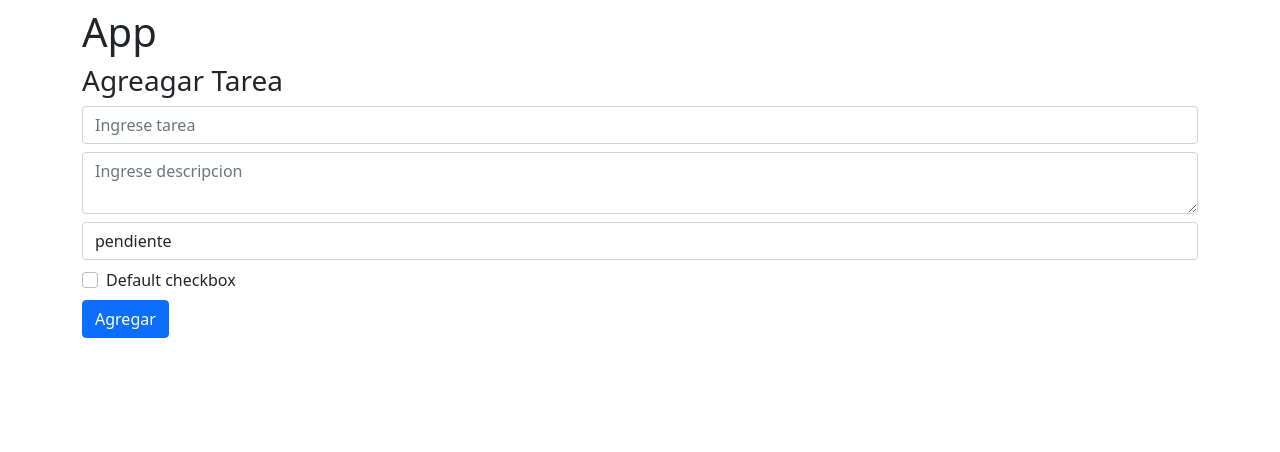
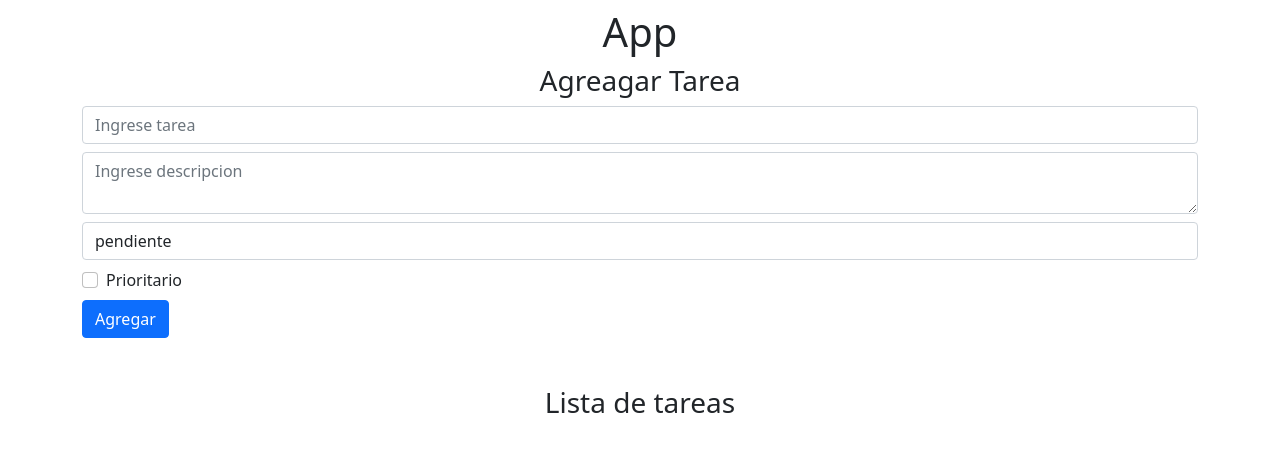
Before and after one commit to luiscarreradev/lista-de-tareas, a React (Create React App) app: page / in a window 1280 px wide. Shown: the top 452 px of the page. Built offline with nearby package versions, Linux system fonts and the light colour scheme.

Commit message:
Agregue todo componente

```diff
--- a/src/App.jsx
+++ b/src/App.jsx
@@ -4,7 +4,7 @@ const App = () => {
 
   return (
     <div className="mt-2 container">
-      <h1>App</h1>
+      <h1 className="text-center">App</h1>
       <TodoList />
     </div>
   );
--- a/src/components/Formulario.jsx
+++ b/src/components/Formulario.jsx
@@ -69,7 +69,7 @@ const Formulario = ({ manejarTareas }) => {
 
   return (
     <>
-      <h3>Agreagar Tarea</h3>
+      <h3 className="text-center">Agreagar Tarea</h3>
       <form onSubmit={handleSubmit}>
         <input
           className="form-control mb-2"
@@ -107,7 +107,7 @@ const Formulario = ({ manejarTareas }) => {
           <label
             className="form-check-label"
             htmlFor="flexCheckDefault">
-            Default checkbox
+            Prioritario
           </label>
         </div>
         <button className="btn btn-primary" type="submit">
--- /dev/null
+++ b/src/components/Todo.jsx
@@ -0,0 +1,24 @@
+import React from 'react'
+
+const Todo = ({ todo,eliminarTarea }) => {
+
+  const { nombre, descripcion, estado, prioridad, id } = todo;
+
+  return (
+    <li className="list-group-item d-flex justify-content-between align-items-start">
+      <div className="ms-2 me-auto">
+        <div className="fw-bold">{nombre} {estado ? '(Finalizado)' : '(Pendiente)'}</div>
+        <p>{descripcion}</p>
+        <div>
+          <button className="btn btn-danger me-2" onClick={() => eliminarTarea(id)}>Eliminar</button>
+          <button className="btn btn-warning">Editar</button>
+        </div>
+      </div>
+      <span className="badge bg-primary rounded-pill">
+        {prioridad ? 'Prioritario' : 'Normal'}
+      </span>
+    </li>
+  );
+}
+
+export default Todo
--- a/src/components/TodoList.jsx
+++ b/src/components/TodoList.jsx
@@ -1,5 +1,6 @@
 import { useState } from "react"
 import Formulario from "./Formulario"
+import Todo from "./Todo"
 
 const TodoList = () => {
 
@@ -10,9 +11,21 @@ const TodoList = () => {
     setTareas((prevState) => [...prevState, tarea])
   }
 
+  const eliminarTarea = id => {
+    setTareas((old) => old.filter(item => item.id !== id))
+  }
+
   return (
     <>
       <Formulario manejarTareas={agregarTareas}/>
+      <h3 className="text-center mt-5">Lista de tareas</h3>
+      <ol className="list-group list-group-numbered mt-2">
+      {
+        tareas.map(item => (
+          <Todo key={item.id} todo={item} eliminarTarea={eliminarTarea}/>
+        ))
+      }
+      </ol>
     </>
   )
 }
```
